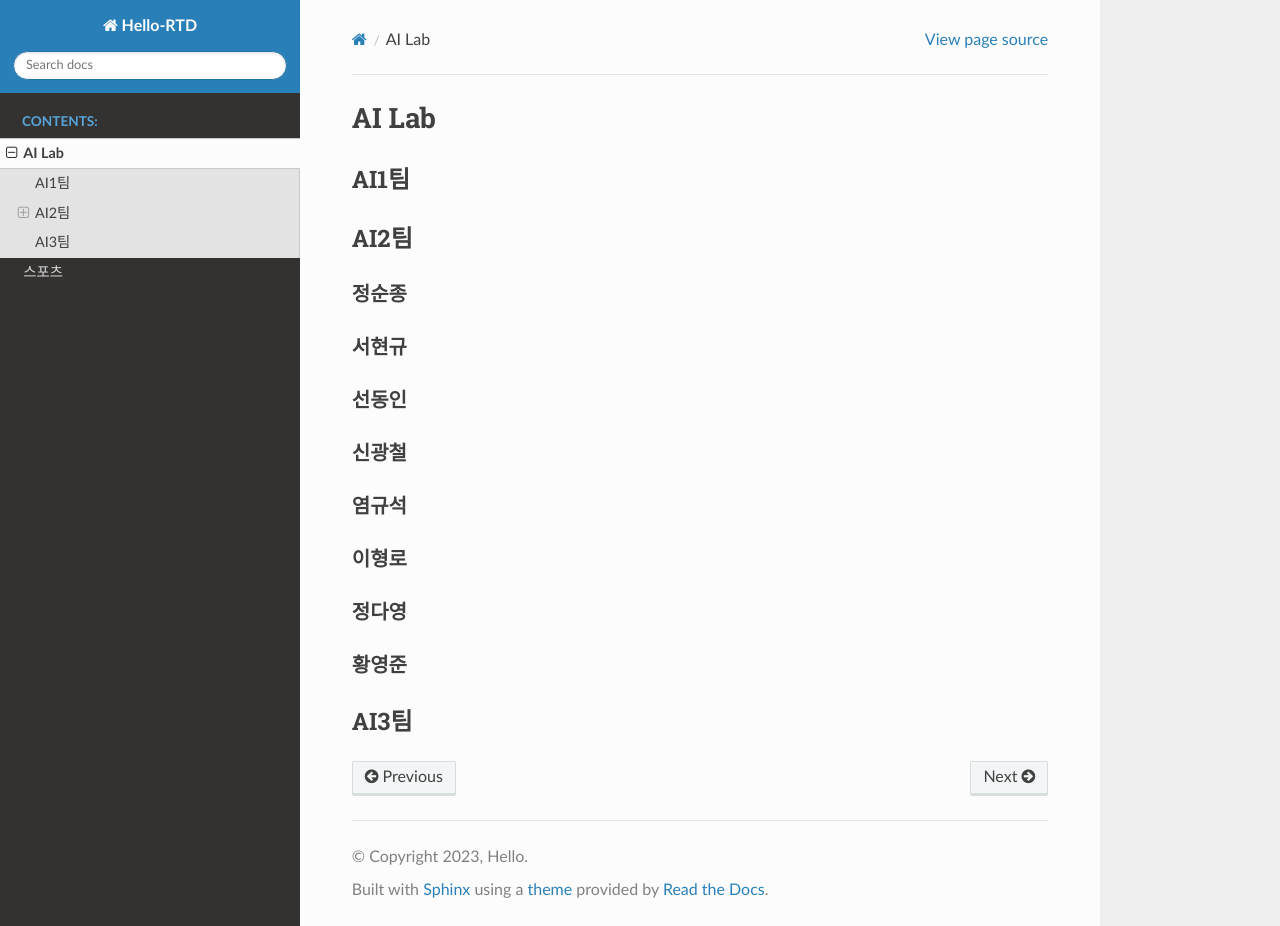
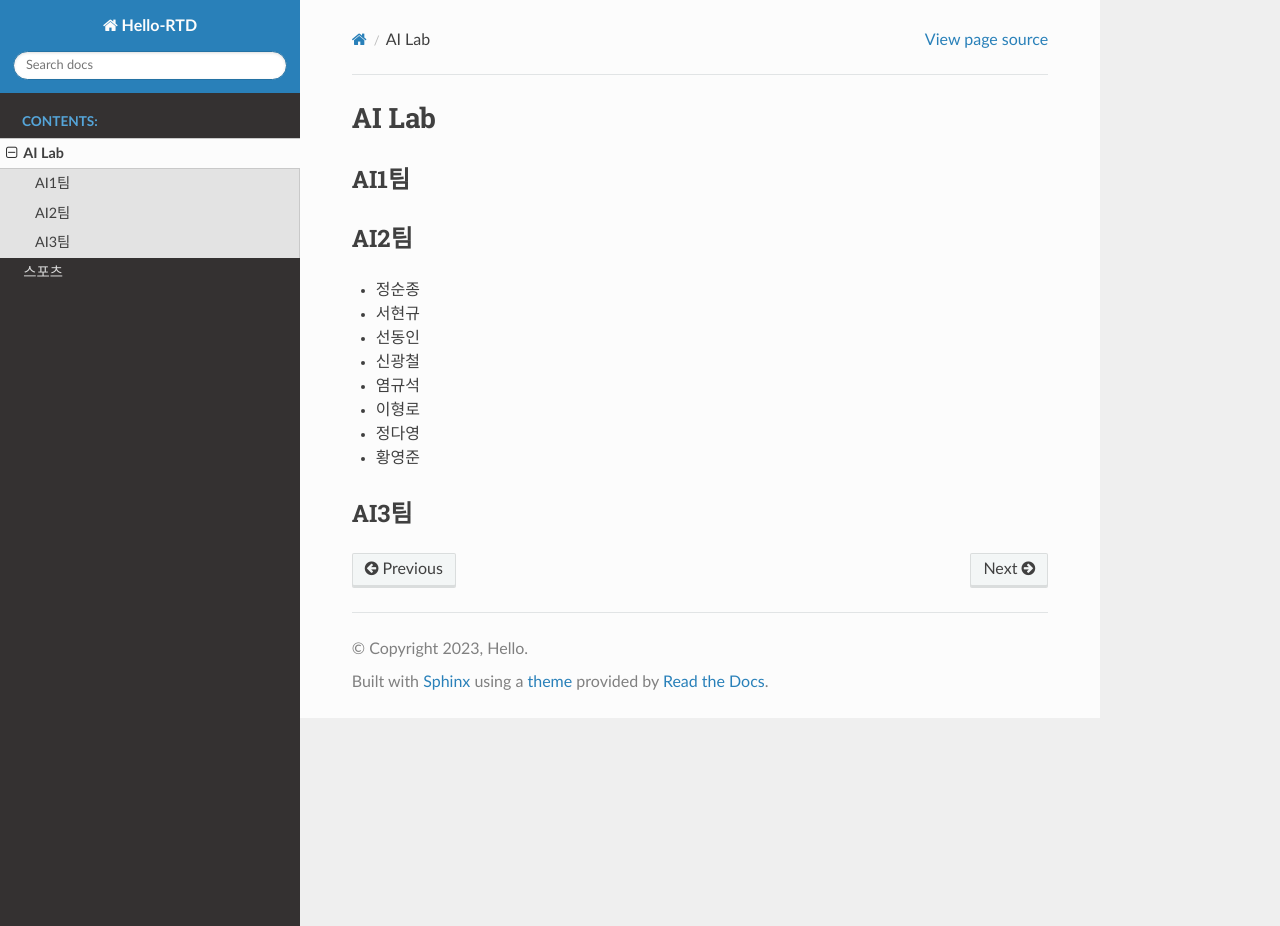
Before and after one commit to ksyeom/HelloRTD, a Sphinx documentation site: the page built from docs/md/A/a.md, in a window 1280 px wide and 926 px high. Built offline with Sphinx 7.4.7 and the Read the Docs theme 2.0.0, drawn with Linux system fonts in a browser that asks for light colours.

Commit message:
*.md Update

```diff
--- a/docs/md/A/a.md
+++ b/docs/md/A/a.md
@@ -4,13 +4,13 @@
 
 ## AI2팀
 
-### 정순종
-### 서현규
-### 선동인
-### 신광철
-### 염규석
-### 이형로
-### 정다영
-### 황영준
+* 정순종
+* 서현규
+* 선동인
+* 신광철
+* 염규석
+* 이형로
+* 정다영
+* 황영준
 
 ## AI3팀
```
Also changed, not shown: docs/md/B/b.md (+3 -3 lines).
